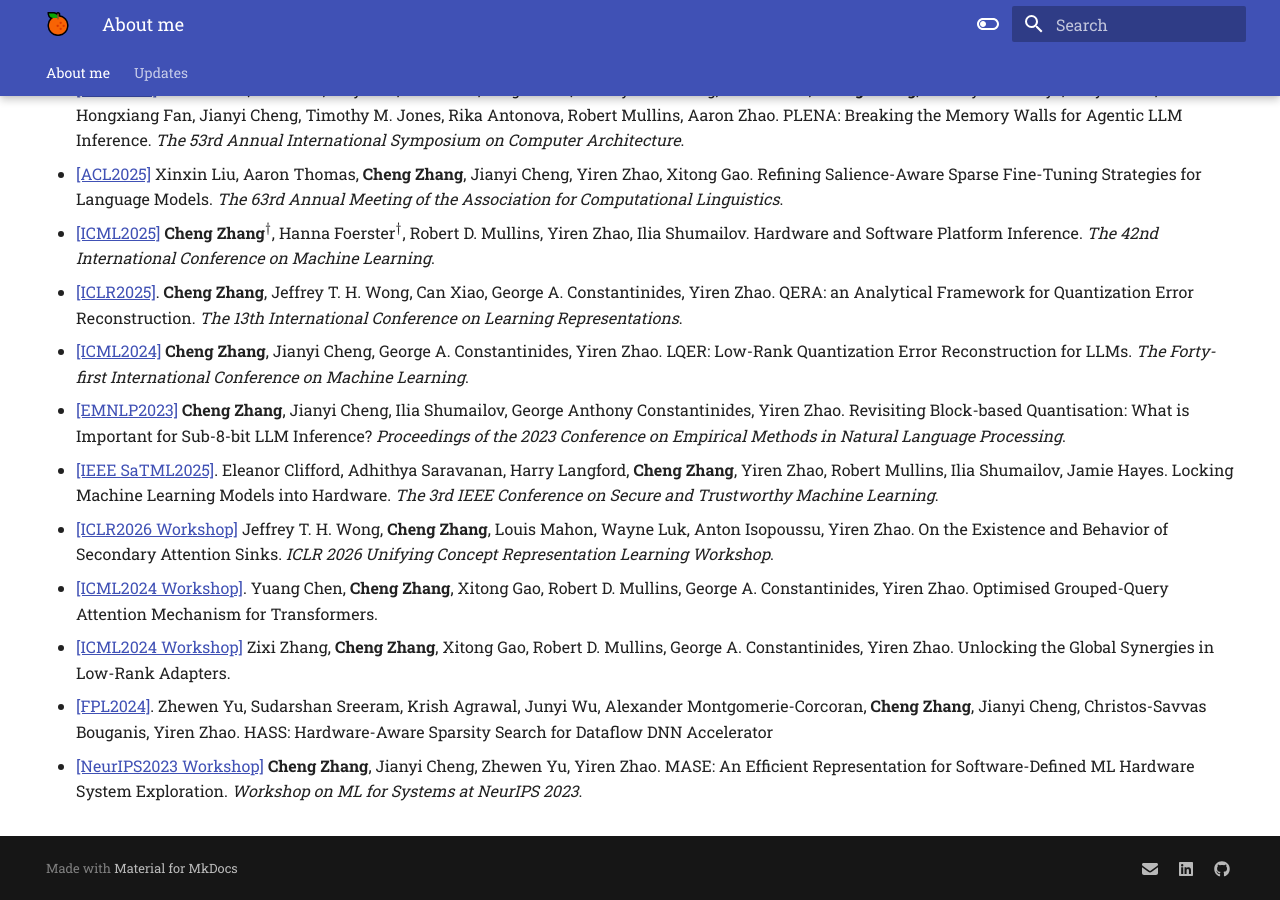
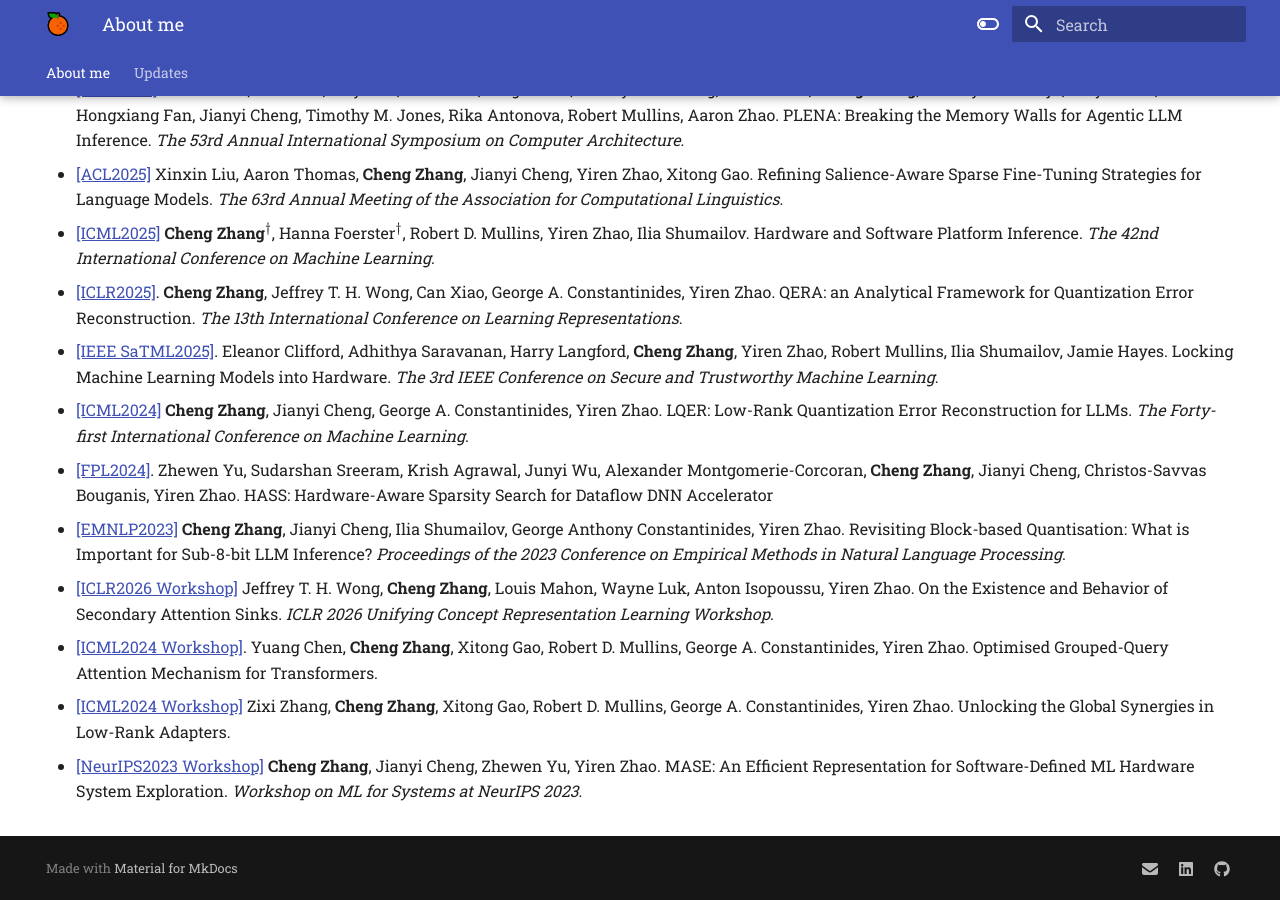
Before and after one commit to ChengZhang-98/blog, an MkDocs documentation site: the page built from docs/index.md, in a window 1280 px wide and 900 px high, scrolled down 920 px. Built offline with MkDocs 1.6.1 and Material for MkDocs 9.7.7, drawn with Linux system fonts in a browser that asks for light colours; part of the change alters nothing that is shown.

Commit message:
reorder SaTML and FPL publications
Co-Authored-By: Claude Opus 4.6 (1M context) <noreply@anthropic.com>

```diff
--- a/docs/index.md
+++ b/docs/index.md
@@ -38,11 +38,13 @@ My research is currently sponsored by the [Scaling Compute Program under ARIA](h
 
 - [<u>\[ICLR2025\]</u>](https://arxiv.org/abs/2410.06040). **Cheng Zhang**, Jeffrey T. H. Wong, Can Xiao, George A. Constantinides, Yiren Zhao. QERA: an Analytical Framework for Quantization Error Reconstruction. *The 13th International Conference on Learning Representations*.
 
+- [<u>\[IEEE SaTML2025\]</u>](https://arxiv.org/abs/2405.20990). Eleanor Clifford, Adhithya Saravanan, Harry Langford, **Cheng Zhang**, Yiren Zhao, Robert Mullins, Ilia Shumailov, Jamie Hayes. Locking Machine Learning Models into Hardware. *The 3rd IEEE Conference on Secure and Trustworthy Machine Learning*.
+
 - [<u>\[ICML2024\]</u>](https://arxiv.org/abs/2402.02446) **Cheng Zhang**, Jianyi Cheng, George A. Constantinides, Yiren Zhao. LQER: Low-Rank Quantization Error Reconstruction for LLMs. *The Forty-first International Conference on Machine Learning*.
 
+- [<u>[FPL2024]</u>](https://arxiv.org/abs/2406.03088). Zhewen Yu, Sudarshan Sreeram, Krish Agrawal, Junyi Wu, Alexander Montgomerie-Corcoran, **Cheng Zhang**, Jianyi Cheng, Christos-Savvas Bouganis, Yiren Zhao. HASS: Hardware-Aware Sparsity Search for Dataflow DNN Accelerator
+
 - [<u>\[EMNLP2023\]</u>](https://aclanthology.org/2023.emnlp-main.617.pdf) **Cheng Zhang**, Jianyi Cheng, Ilia Shumailov, George Anthony Constantinides, Yiren Zhao. Revisiting Block-based Quantisation: What is Important for Sub-8-bit LLM Inference? *Proceedings of the 2023 Conference on Empirical Methods in Natural Language Processing*.
-
-- [<u>\[IEEE SaTML2025\]</u>](https://arxiv.org/abs/2405.20990). Eleanor Clifford, Adhithya Saravanan, Harry Langford, **Cheng Zhang**, Yiren Zhao, Robert Mullins, Ilia Shumailov, Jamie Hayes. Locking Machine Learning Models into Hardware. *The 3rd IEEE Conference on Secure and Trustworthy Machine Learning*.
 
 - [<u>\[ICLR2026 Workshop\]</u>](https://arxiv.org/abs/2512.22213) Jeffrey T. H. Wong, **Cheng Zhang**, Louis Mahon, Wayne Luk, Anton Isopoussu, Yiren Zhao. On the Existence and Behavior of Secondary Attention Sinks. *ICLR 2026 Unifying Concept Representation Learning Workshop*.
 
@@ -51,7 +53,4 @@ My research is currently sponsored by the [Scaling Compute Program under ARIA](h
 - [<u>\[ICML2024 Workshop\]</u>](https://arxiv.org/abs/2406.14956) Zixi Zhang, **Cheng Zhang**, Xitong Gao, Robert D. Mullins, George A. Constantinides, Yiren Zhao. Unlocking the Global Synergies in Low-Rank Adapters.
 
 
-
-- [<u>[FPL2024]</u>](https://arxiv.org/abs/2406.03088). Zhewen Yu, Sudarshan Sreeram, Krish Agrawal, Junyi Wu, Alexander Montgomerie-Corcoran, **Cheng Zhang**, Jianyi Cheng, Christos-Savvas Bouganis, Yiren Zhao. HASS: Hardware-Aware Sparsity Search for Dataflow DNN Accelerator
-
 - [<u>\[NeurIPS2023 Workshop\]</u>](http://mlforsystems.org/) **Cheng Zhang**, Jianyi Cheng, Zhewen Yu, Yiren Zhao. MASE: An Efficient Representation for Software-Defined ML Hardware System Exploration. *Workshop on ML for Systems at NeurIPS 2023*.
```
